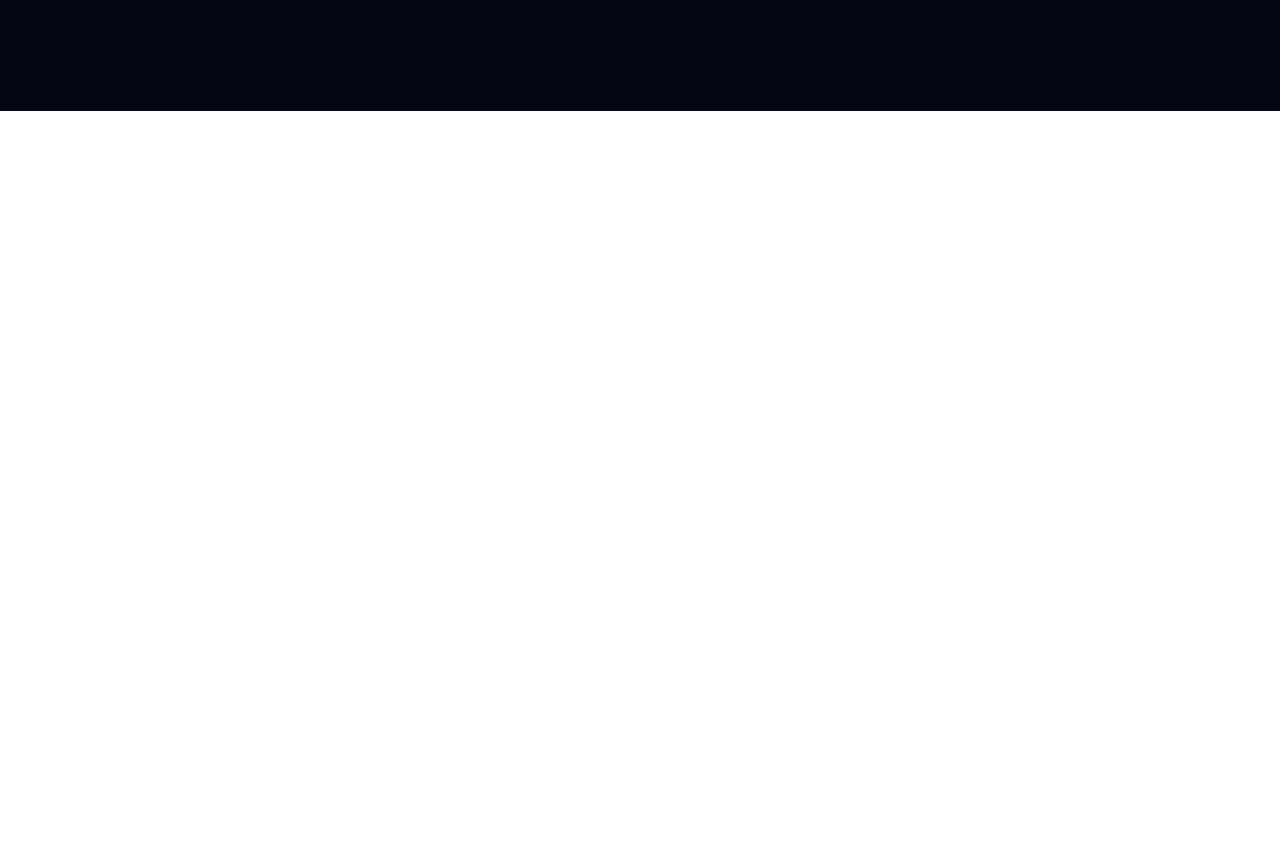
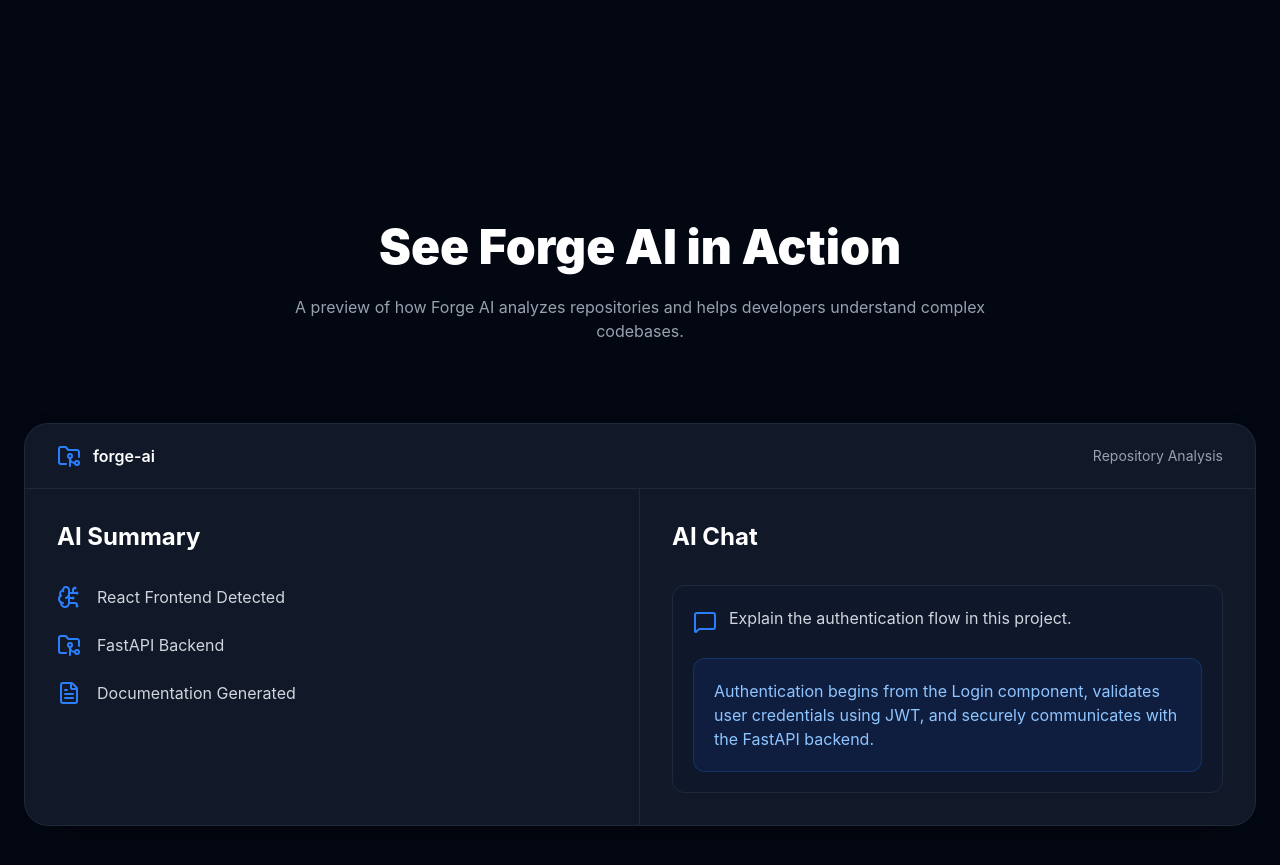
Before and after one commit to venudhar06/forge-ai, a React app in the folder frontend/: page / in a window 1280 px wide. Shown: the part 2255-3120 px from the top of the page. Before the commit the page ends 2366 px from the top, so only its background shows below. Built offline with nearby package versions, Linux system fonts and the light colour scheme; the HTML template or start-up script is replaced by a standard one.

Commit message:
feat: add interactive demo preview with smooth scrolling

```diff
--- a/frontend/src/App.jsx
+++ b/frontend/src/App.jsx
@@ -2,6 +2,7 @@
 import Hero from "./components/Hero";
 import Features from "./components/Features";
 import HowItWorks from "./components/HowItWorks";
+import DemoPreview from "./components/DemoPreview";
 function App() {
   return (
     <div className="bg-[#030712]">
@@ -9,6 +10,7 @@
       <Hero />
       <Features />
       <HowItWorks />
+      <DemoPreview />
     </div>
   );
 }
--- /dev/null
+++ b/frontend/src/components/DemoPreview.jsx
@@ -0,0 +1,124 @@
+import { FolderGit2, BrainCircuit, FileText, MessageSquare } from "lucide-react";
+
+function DemoPreview() {
+  return (
+    <section
+      id="demo"
+      className="bg-[#030712] py-28 px-6"
+    >
+      <div className="max-w-7xl mx-auto">
+
+        <h2 className="text-5xl font-black text-white text-center">
+          See Forge AI in Action
+        </h2>
+
+        <p className="text-gray-400 text-center mt-6 max-w-3xl mx-auto">
+          A preview of how Forge AI analyzes repositories and helps developers
+          understand complex codebases.
+        </p>
+
+        <div className="mt-20 rounded-3xl border border-gray-800 bg-[#111827] shadow-2xl overflow-hidden">
+
+          {/* Top Bar */}
+
+          <div className="flex items-center justify-between border-b border-gray-800 px-8 py-5">
+
+            <div className="flex items-center gap-3">
+
+              <FolderGit2 className="text-blue-500" />
+
+              <span className="text-white font-semibold">
+                forge-ai
+              </span>
+
+            </div>
+
+            <span className="text-gray-400 text-sm">
+              Repository Analysis
+            </span>
+
+          </div>
+
+          {/* Dashboard */}
+
+          <div className="grid md:grid-cols-2">
+
+            {/* Left */}
+
+            <div className="p-8 border-r border-gray-800">
+
+              <h3 className="text-white text-2xl font-bold mb-8">
+                AI Summary
+              </h3>
+
+              <div className="space-y-6">
+
+                <div className="flex items-center gap-4">
+                  <BrainCircuit className="text-blue-500" />
+                  <span className="text-gray-300">
+                    React Frontend Detected
+                  </span>
+                </div>
+
+                <div className="flex items-center gap-4">
+                  <FolderGit2 className="text-blue-500" />
+                  <span className="text-gray-300">
+                    FastAPI Backend
+                  </span>
+                </div>
+
+                <div className="flex items-center gap-4">
+                  <FileText className="text-blue-500" />
+                  <span className="text-gray-300">
+                    Documentation Generated
+                  </span>
+                </div>
+
+              </div>
+
+            </div>
+
+            {/* Right */}
+
+            <div className="p-8">
+
+              <h3 className="text-white text-2xl font-bold mb-8">
+                AI Chat
+              </h3>
+
+              <div className="bg-[#0F172A] rounded-xl p-5 border border-gray-800">
+
+                <div className="flex items-start gap-3 mb-6">
+
+                  <MessageSquare className="text-blue-500 mt-1" />
+
+                  <p className="text-gray-300">
+                    Explain the authentication flow in this project.
+                  </p>
+
+                </div>
+
+                <div className="rounded-xl bg-blue-600/10 border border-blue-500/20 p-5">
+
+                  <p className="text-blue-300">
+                    Authentication begins from the Login component,
+                    validates user credentials using JWT,
+                    and securely communicates with the FastAPI backend.
+                  </p>
+
+                </div>
+
+              </div>
+
+            </div>
+
+          </div>
+
+        </div>
+
+      </div>
+    </section>
+  );
+}
+
+export default DemoPreview;
--- a/frontend/src/components/Features.jsx
+++ b/frontend/src/components/Features.jsx
@@ -42,7 +42,10 @@
   ];
 
   return (
-    <section className="bg-[#030712] py-24 px-6">
+    <section
+  id="features"
+  className="bg-[#030712] py-24 px-6"
+>
 
       <div className="max-w-7xl mx-auto">
 
--- a/frontend/src/components/Hero.jsx
+++ b/frontend/src/components/Hero.jsx
@@ -42,18 +42,27 @@
        {/* Buttons */}
 <div className="mt-12 flex flex-col sm:flex-row justify-center gap-5">
 
-          <button className="flex items-center justify-center gap-2 rounded-xl bg-blue-600 px-8 py-4 text-white font-semibold hover:bg-blue-500 transition">
-
+  <button
+    onClick={() =>
+      document
+        .getElementById("features")
+        ?.scrollIntoView({ behavior: "smooth" })
+    }
+    className="flex items-center justify-center gap-2 rounded-xl bg-blue-600 px-8 py-4 text-white font-semibold hover:bg-blue-500 transition"
+  >
     Get Started
-
     <ArrowRight size={18} />
-
   </button>
 
-          <button className="rounded-xl border border-gray-700 px-8 py-4 text-white font-semibold hover:border-blue-500 hover:bg-blue-500/10 transition">
-
+  <button
+    onClick={() =>
+      document
+        .getElementById("demo")
+        ?.scrollIntoView({ behavior: "smooth" })
+    }
+    className="rounded-xl border border-gray-700 px-8 py-4 text-white font-semibold hover:border-blue-500 hover:bg-blue-500/10 transition"
+  >
     Watch Demo
-
   </button>
 
 </div>
--- a/frontend/src/index.css
+++ b/frontend/src/index.css
@@ -1 +1,4 @@
+html {
+  scroll-behavior: smooth;
+}
 @import "tailwindcss";
```
Lines whose indentation alone changed are shown as unchanged.
